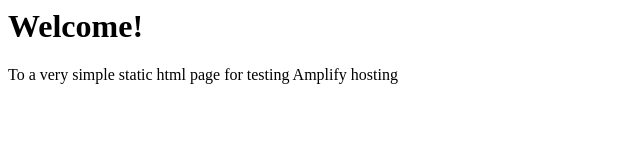
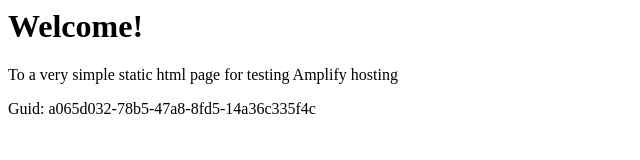
Before and after one commit to aws-aemilia-fra/Github-PR-Commit-Integration-Test-DoNotTouch-v1-preprod-eu-central-1, a website: page src/index.html in a window 1280 px wide. Shown: the whole page, without its empty margins (0-640 px from the left). Drawn offline with Linux system fonts and the light colour scheme.

Commit message:
commit from integ tests

```diff
--- a/src/index.html
+++ b/src/index.html
@@ -1,3 +1,5 @@
+
+
 <html lang="en">
 
 <head>
@@ -10,6 +12,6 @@
 <body>
     <h1>Welcome!</h1>
     <p>To a very simple static html page for testing Amplify hosting</p>
-</body>
+    <p>Guid: a065d032-78b5-47a8-8fd5-14a36c335f4c</p></body>
 
 </html>
```
